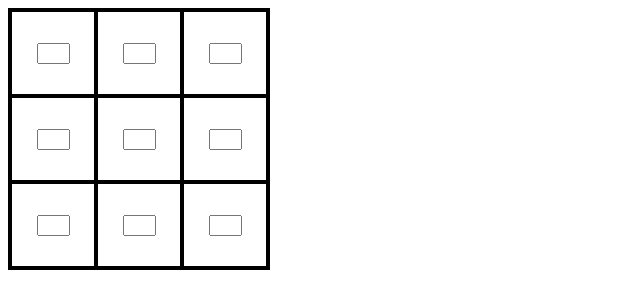
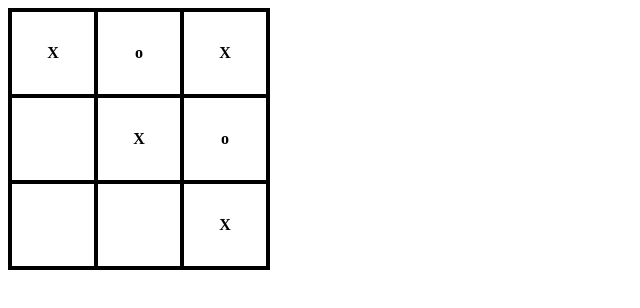
Before and after one commit to Mambe86/kms, a plain HTML site: page xo2138.html in a window 1280 px wide. Shown: the whole page, without its empty margins (0-640 px from the left). Drawn offline with Linux system fonts and the light colour scheme.

Commit message:
without input

```diff
--- a/xo2138.html
+++ b/xo2138.html
@@ -6,8 +6,8 @@
 table, th, td {
   border: 4px solid black;
   border-collapse: collapse;
-a
 }
+
 th, tr {
   height: 80px;
   width: 80px;
@@ -15,27 +15,22 @@ th, tr {
 </style>
 </head>
 <body>
-
-
-
 <table >
   <tr>
-    <th><input type="text" size="1"></th>
-    <th><input type="text" size="1"></th>
-    <th><input type="text" size="1"></th>
+    <th>X</th>
+    <th>o</th>
+    <th>X</th>
   </tr>
   <tr>
-   <th><input type="text" size="1"></th>
-    <th><input type="text" size="1"></th>
-    <th><input type="text" size="1"></th>
+    <th> </th>
+    <th>X</th>
+    <th>o</th>
+  <tr>
+    <th> </th>
+    <th> </th>
+    <th>X</th>
   </tr>
-  <tr>
-    <th><input type="text" size="1"></th>
-    <th><input type="text" size="1"></th>
-    <th><input type="text" size="1"></th>
-  </tr>
-
-</table>
+ </table>
 
 
 
```
Also changed, not shown: xo.txt (deleted, +0 -43 lines), 1 other file.
